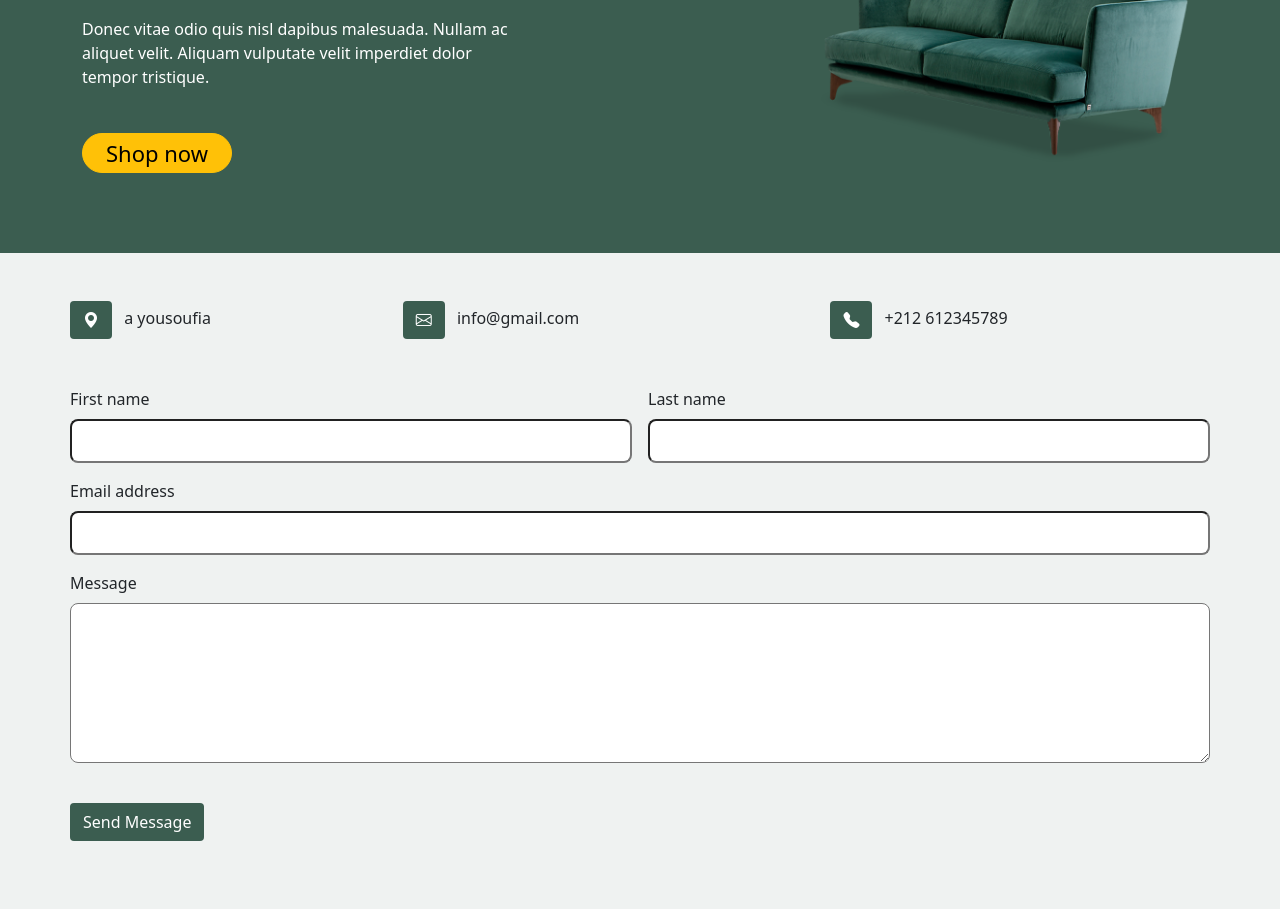
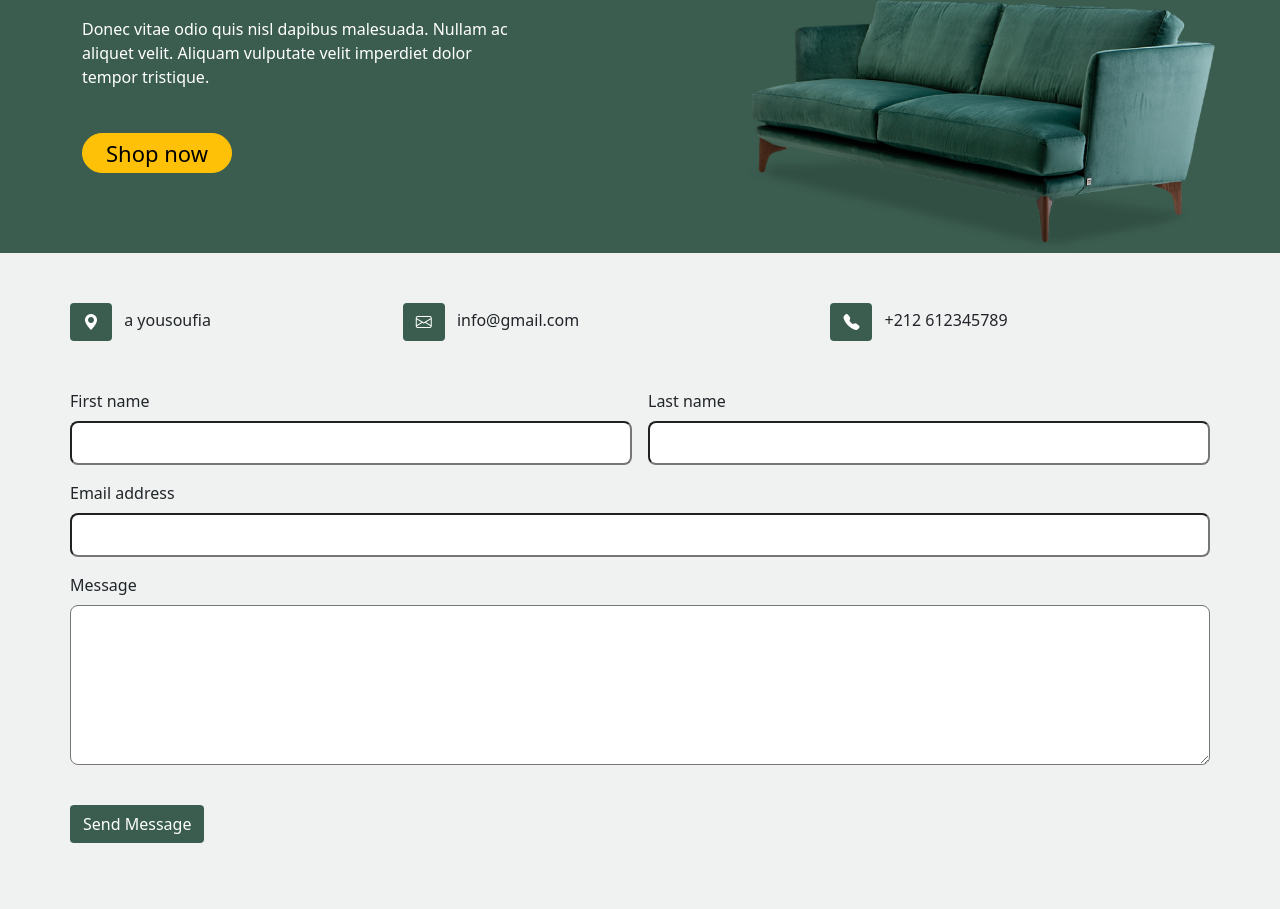
Before and after one commit to SalBouhamidi/YouMeubles, a plain HTML site: page pages/contact.html in a window 1280 px wide. Shown: the part 211-1120 px from the top of the page. Drawn offline with nearby package versions, Linux system fonts and the light colour scheme; some packages are replaced by stand-ins of ours; a script that the page names is missing; a web font is replaced by a local one.

Commit message:
modifer en hero section change place photoye

```diff
--- a/pages/contact.html
+++ b/pages/contact.html
@@ -70,10 +70,10 @@
             Shop now
           </button>
         </div>
-        <div class="image  w-75 d-flex justify-content-end">
+        <div class="image w-75 d-flex position-relative ">
           <img
             src="../images/couch.png"
-            class="img w-75"
+            class="img position-absolute top-20"
             alt=""
           />
         </div>
--- a/styles/contact.css
+++ b/styles/contact.css
@@ -5,8 +5,8 @@ form .bg,
 }
 .section-input{
     background-color: #EFF2F1;
-    min-height: 50vh;
-    padding-top: 40px;
+    min-height: 80vh;
+    padding-top: 150px;
 }
 textarea{
     height: 20vh;
@@ -18,3 +18,12 @@ input,
 textarea{
     outline: none;
 }
+.image{
+    height: 50vh;
+    align-items: end;
+}
+.top-20{
+    width: 500px;
+    top: 80px;
+    right: -30px;
+}
```
